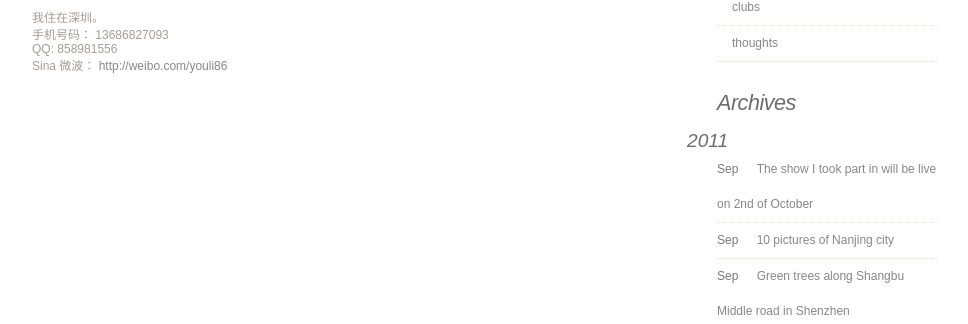
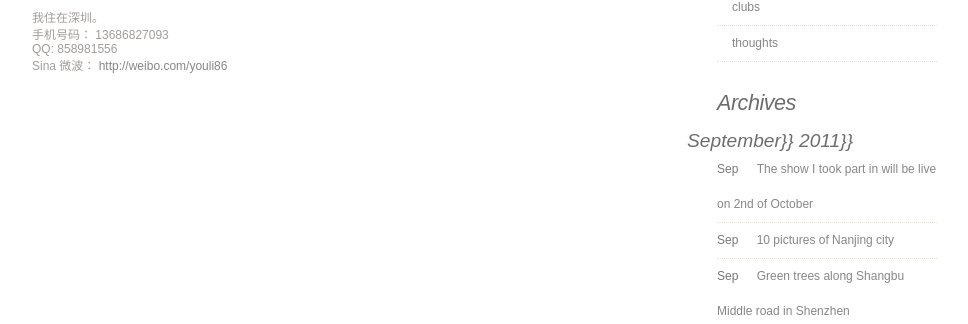
Before and after one commit to iurii/iurii.github.com, a Jekyll site: the page built from about.html, in a window 1280 px wide and 900 px high, scrolled down 566 px. Shown: the part 130-454 px from the top of the window, without its empty margins (143-1111 px from the left). Built offline with Jekyll 4.4.1, drawn with Linux system fonts in a browser that asks for light colours; comment, search, counter and statistics services are not loaded.

Commit message:
archives

```diff
--- a/_layouts/default.html
+++ b/_layouts/default.html
@@ -147,18 +147,13 @@ else {
 
 <ul>
   {% for post in site.posts %}
-
-    {% unless post.next %}
-      {% capture cmonth %}September}}{% endcapture %}
-            <h3>{{ post.date | date: '%Y' }}</h3>
-          {% else %}
-            {% capture year %}{{ post.date | date: '%Y' }}{% endcapture %}
-            {% capture nyear %}{{ post.next.date | date: '%Y' }}{% endcapture %}
-            {% if year != nyear %}
-              <h3>{{ post.date | date: '%Y' }}</h3>
-            {% endif %}
-
-    {% endunless %}
+	{% capture cmonth %}September}}{% endcapture %}
+	{% unless lmonth == cmonth %}
+		{% unless forloop.first %}</ul>{% endunless %}
+		<h3>{{ cmonth }} 2011}}</h3>
+		<ul class="archive">
+		{% assign lmonth = cmonth %}
+	{% endunless %}
 
     <li>{{ post.date | date:"%b" }} <a href="{{ post.url }}">{{ post.title }}</a></li>
 
```
